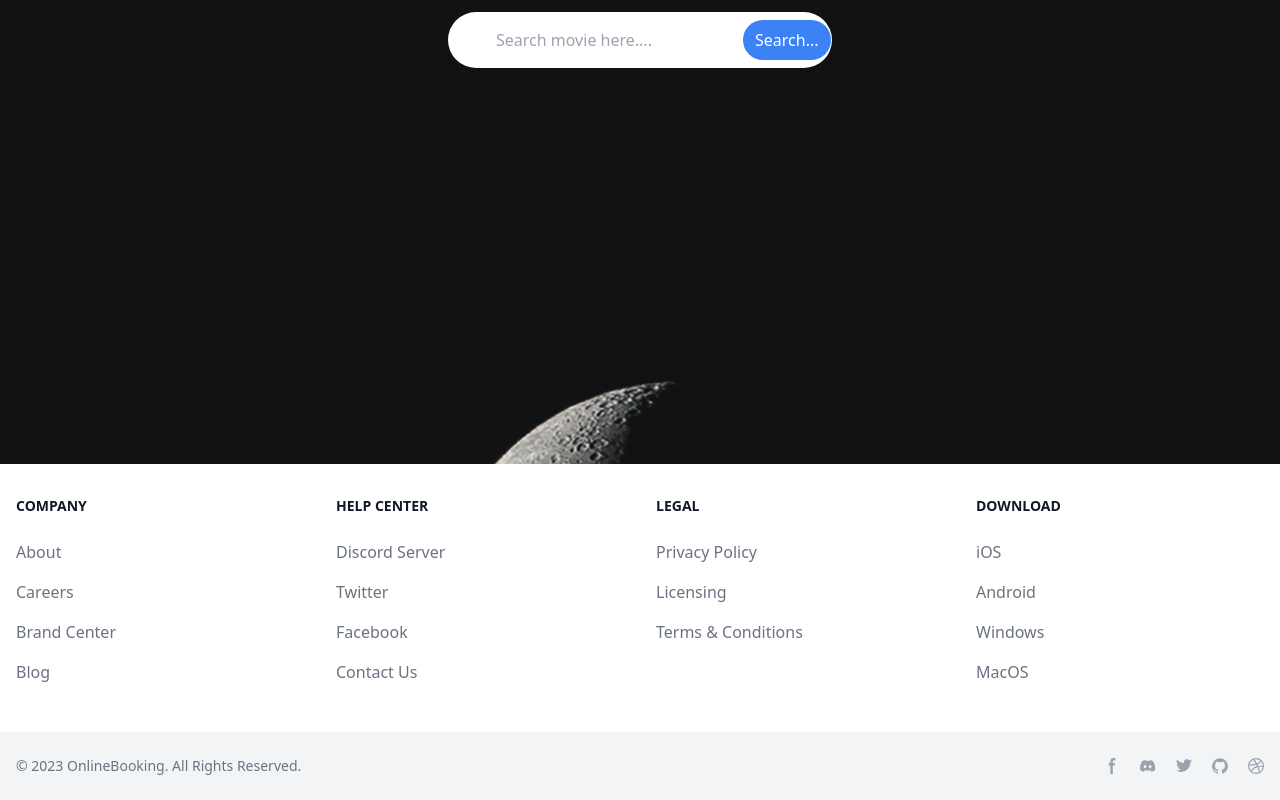
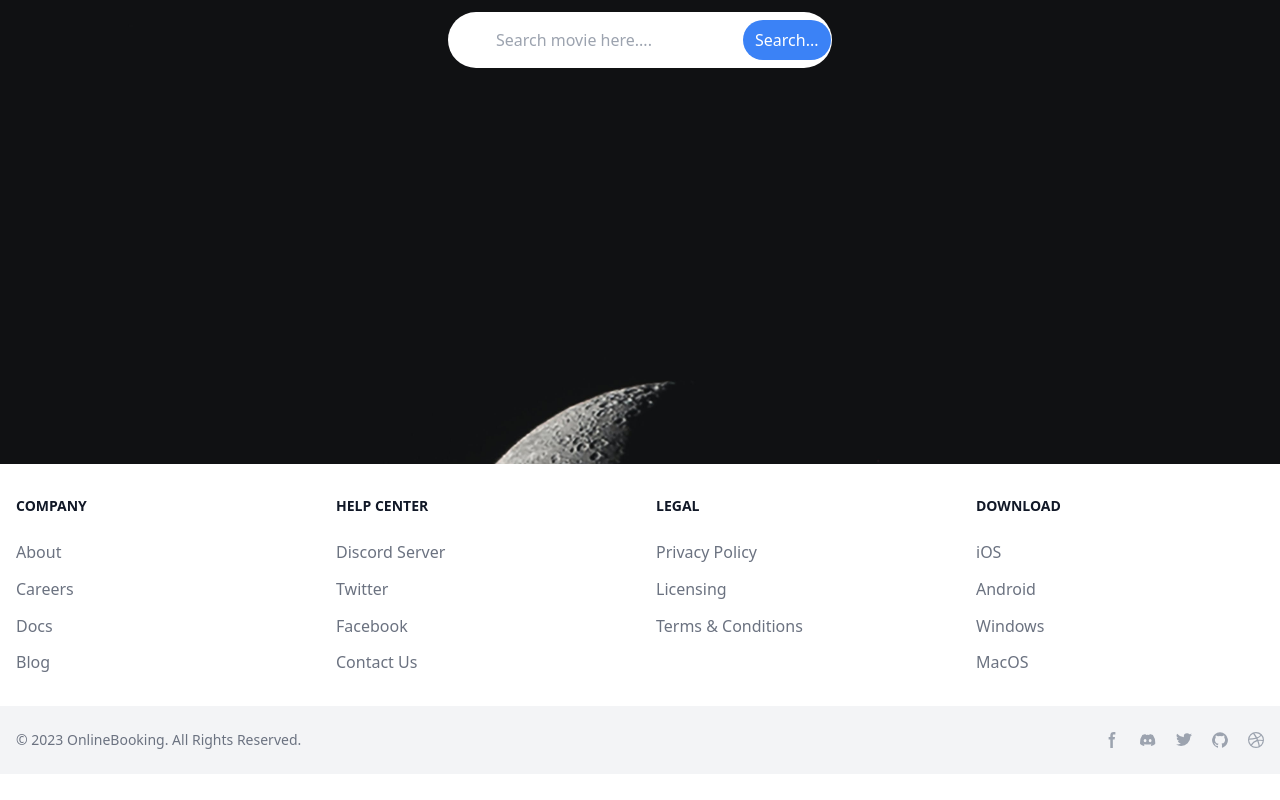
Before and after one commit to P024024/onlinebooking, a Next.js app: page / in a window 1280 px wide. Shown: the part 400-1200 px from the top of the page. After the commit the page ends 1174 px from the top, so only its background shows below. Built offline with nearby package versions, Linux system fonts and the light colour scheme.

Commit message:
added footer, contactus

```diff
--- a/components/Footer.jsx
+++ b/components/Footer.jsx
@@ -1,5 +1,5 @@
 import React from "react";
-
+import Link from'next/link'
 const Footer = () => {
   return (
     <>
@@ -10,67 +10,38 @@ const Footer = () => {
       <div class="grid grid-cols-2 gap-8 px-4 py-6 lg:py-8 md:grid-cols-4">
         <div>
             <h2 class="mb-6 text-sm font-semibold text-gray-900 uppercase dark:text-white">Company</h2>
-            <ul class="text-gray-500 dark:text-gray-400 font-medium">
-                <li class="mb-4">
-                    <a href="#" class=" hover:underline">About</a>
-                </li>
-                <li class="mb-4">
-                    <a href="#" class="hover:underline">Careers</a>
-                </li>
-                <li class="mb-4">
-                    <a href="#" class="hover:underline">Brand Center</a>
-                </li>
-                <li class="mb-4">
-                    <a href="#" class="hover:underline">Blog</a>
-                </li>
+            <ul class="text-gray-500 dark:text-gray-400 font-medium gap-[1vw] flex flex-col">
+                <Link href="" class="hover:underline ">About</Link>
+                <Link href="" class="hover:underline ">Careers</Link>
+                <Link href="" class="hover:underline ">Docs</Link>
+                <Link href="" class="hover:underline ">Blog</Link>
+
             </ul>
         </div>
         <div>
             <h2 class="mb-6 text-sm font-semibold text-gray-900 uppercase dark:text-white">Help center</h2>
-            <ul class="text-gray-500 dark:text-gray-400 font-medium">
-                <li class="mb-4">
-                    <a href="#" class="hover:underline">Discord Server</a>
-                </li>
-                <li class="mb-4">
-                    <a href="#" class="hover:underline">Twitter</a>
-                </li>
-                <li class="mb-4">
-                    <a href="#" class="hover:underline">Facebook</a>
-                </li>
-                <li class="mb-4">
-                    <a href="#" class="hover:underline">Contact Us</a>
-                </li>
+            <ul class="text-gray-500 dark:text-gray-400 font-medium flex flex-col gap-[1vw]">
+                <Link href="" class="hover:underline ">Discord Server</Link>
+                <Link href="" class="hover:underline ">Twitter</Link>
+                <Link href="" class="hover:underline ">Facebook</Link>
+                <Link href="" class="hover:underline ">Contact Us</Link>
             </ul>
         </div>
         <div>
             <h2 class="mb-6 text-sm font-semibold text-gray-900 uppercase dark:text-white">Legal</h2>
-            <ul class="text-gray-500 dark:text-gray-400 font-medium">
-                <li class="mb-4">
-                    <a href="#" class="hover:underline">Privacy Policy</a>
-                </li>
-                <li class="mb-4">
-                    <a href="#" class="hover:underline">Licensing</a>
-                </li>
-                <li class="mb-4">
-                    <a href="#" class="hover:underline">Terms &amp; Conditions</a>
-                </li>
+            <ul class="text-gray-500 dark:text-gray-400 font-medium flex flex-col gap-[1vw]">
+                <Link href="" class="hover:underline ">Privacy Policy</Link>
+                <Link href="" class="hover:underline ">Licensing</Link>
+                <Link href="" class="hover:underline ">Terms &amp; Conditions</Link>
             </ul>
         </div>
         <div>
             <h2 class="mb-6 text-sm font-semibold text-gray-900 uppercase dark:text-white">Download</h2>
-            <ul class="text-gray-500 dark:text-gray-400 font-medium">
-                <li class="mb-4">
-                    <a href="#" class="hover:underline">iOS</a>
-                </li>
-                <li class="mb-4">
-                    <a href="#" class="hover:underline">Android</a>
-                </li>
-                <li class="mb-4">
-                    <a href="#" class="hover:underline">Windows</a>
-                </li>
-                <li class="mb-4">
-                    <a href="#" class="hover:underline">MacOS</a>
-                </li>
+            <ul class="text-gray-500 dark:text-gray-400 font-medium flex flex-col gap-[1vw]">
+            <Link href="" class="hover:underline ">iOS</Link>
+                <Link href="" class="hover:underline ">Android</Link>
+                <Link href="" class="hover:underline ">Windows</Link>
+                <Link href="" class="hover:underline ">MacOS</Link>
             </ul>
         </div>
     </div>
```
